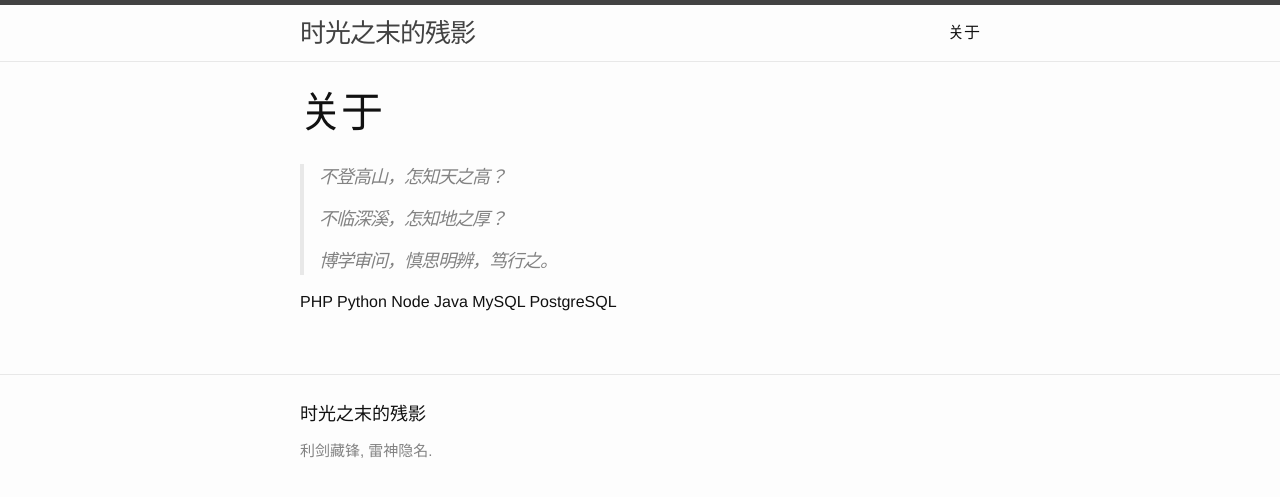
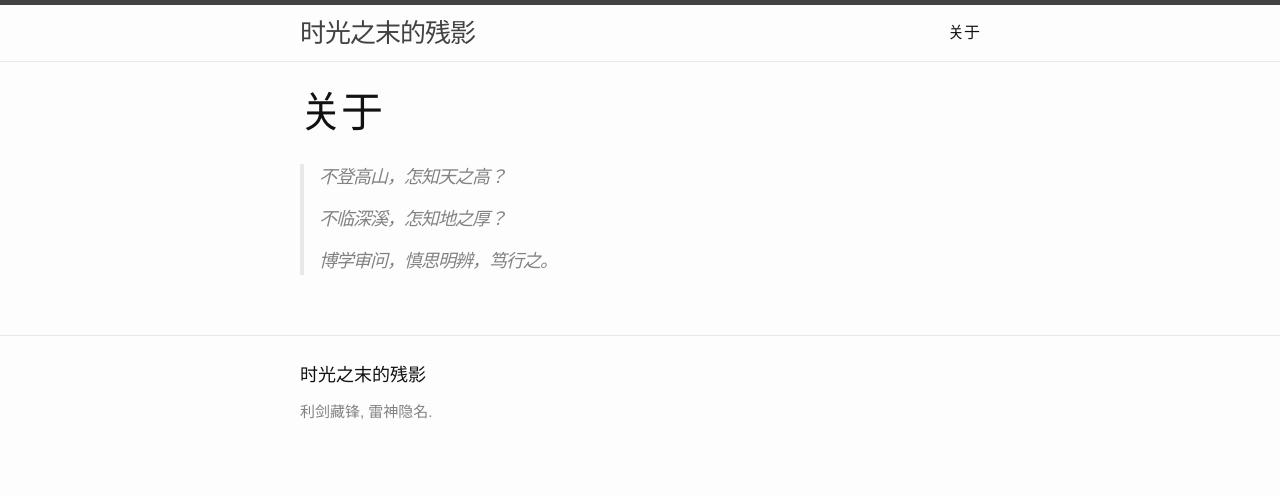
Before and after one commit to windqyoung/windqyoung.github.io, a Jekyll site: the page built from about.md, in a window 1280 px wide. Shown: the top 497 px of the page. Built offline with Jekyll 4.4.1, drawn with Linux system fonts in a browser that asks for light colours; nearby versions of some CDN libraries.

Commit message:
去掉程序列表

```diff
--- a/about.md
+++ b/about.md
@@ -8,6 +8,3 @@ permalink: /about/
 > <p>不登高山，怎知天之高？</p>
 > <p>不临深溪，怎知地之厚？</p>
 > <p>博学审问，慎思明辨，笃行之。</p>
-
-
-PHP Python Node Java MySQL PostgreSQL
```
